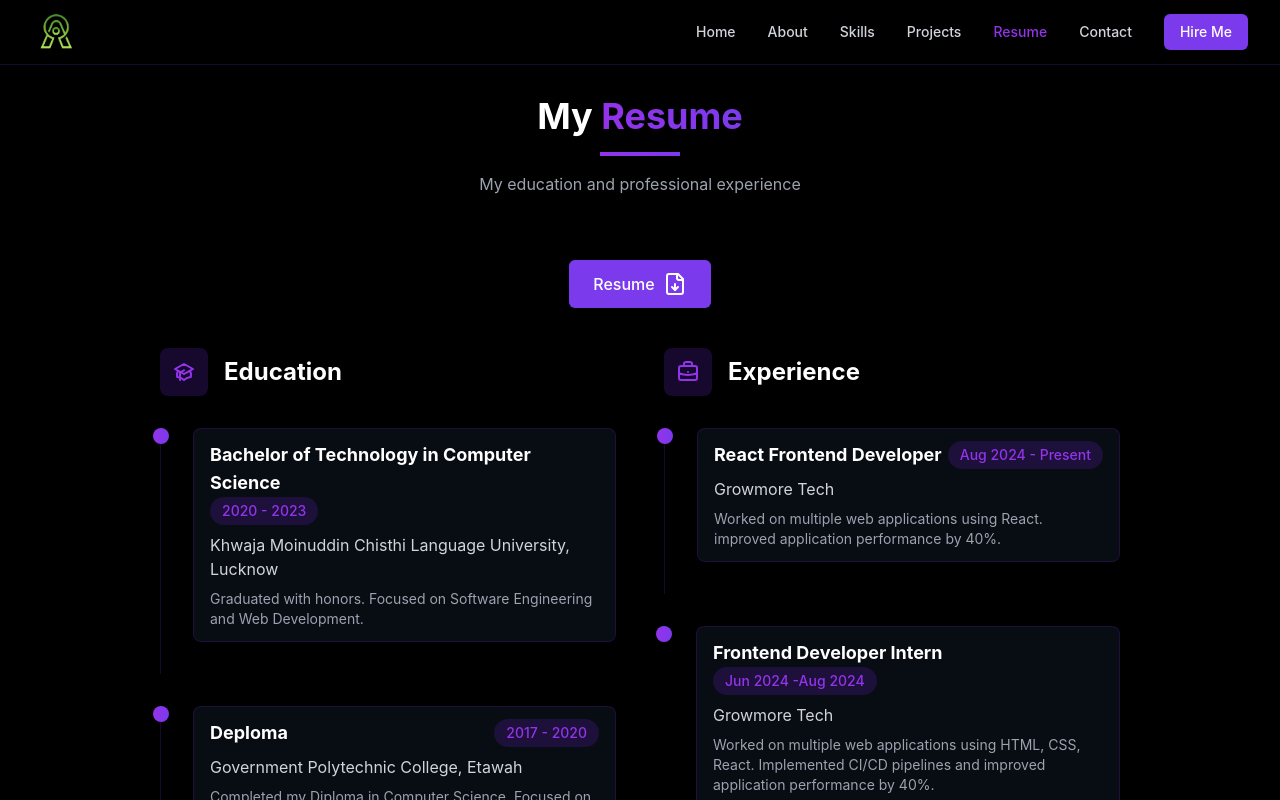
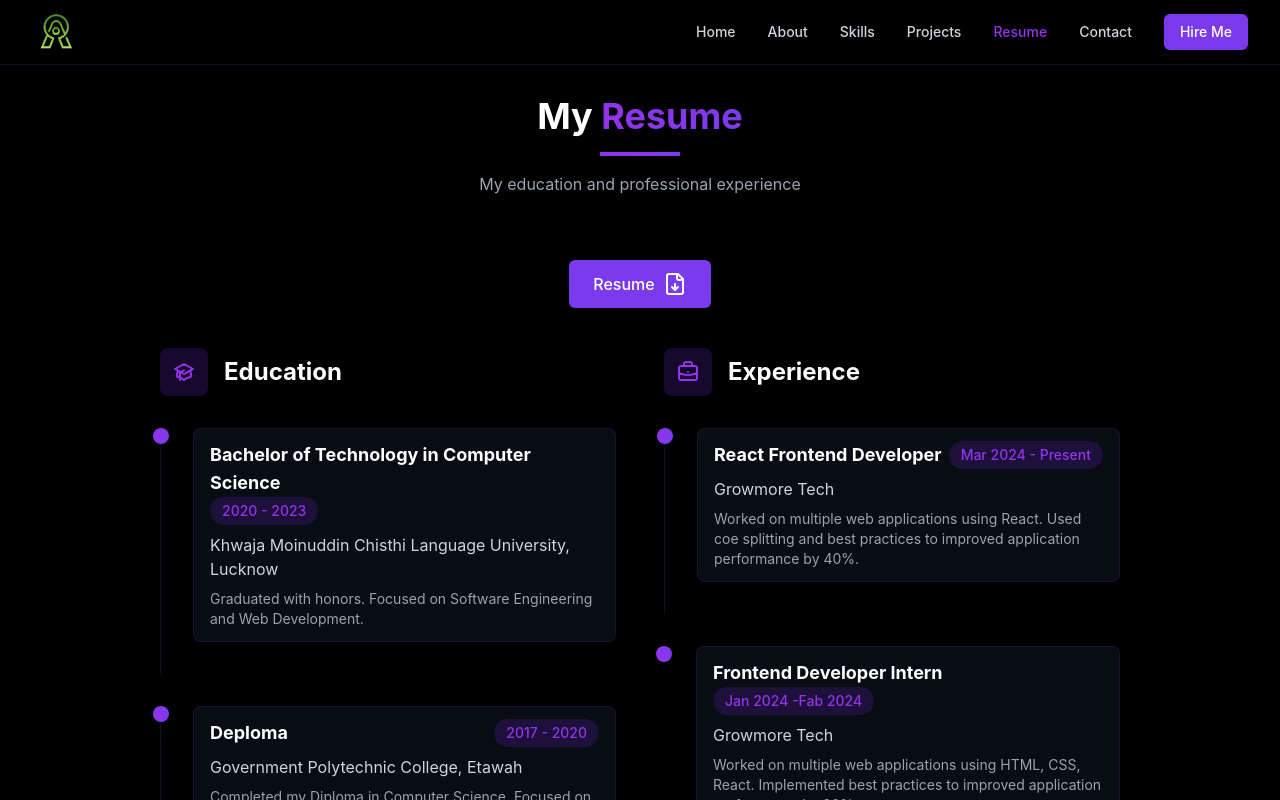
Before and after one commit to abdul9838/portfolio, a React (Vite) app: page /resume in a window 1280 px wide. Shown: the top 800 px of the page. Built offline with nearby package versions, Linux system fonts and the light colour scheme.

Commit message:
change experience secton

```diff
--- a/src/pages/Resume.jsx
+++ b/src/pages/Resume.jsx
@@ -32,16 +32,16 @@ const Resume = () => {
     {
       position: "React Frontend Developer",
       company: "Growmore Tech",
-      duration: "Aug 2024 - Present",
+      duration: "Mar 2024 - Present",
       description:
-        "Worked on multiple web applications using React. improved application performance by 40%.",
+        "Worked on multiple web applications using React. Used coe splitting and best practices to improved application performance by 40%.",
     },
     {
       position: "Frontend Developer Intern",
       company: "Growmore Tech",
-      duration: "Jun 2024 -Aug 2024",
+      duration: "Jan 2024 -Fab 2024",
       description:
-        "Worked on multiple web applications using HTML, CSS, React. Implemented CI/CD pipelines and improved application performance by 40%.",
+        "Worked on multiple web applications using HTML, CSS, React. Implemented best practices to improved application performance by 30%.",
     },
   ];
 
```
